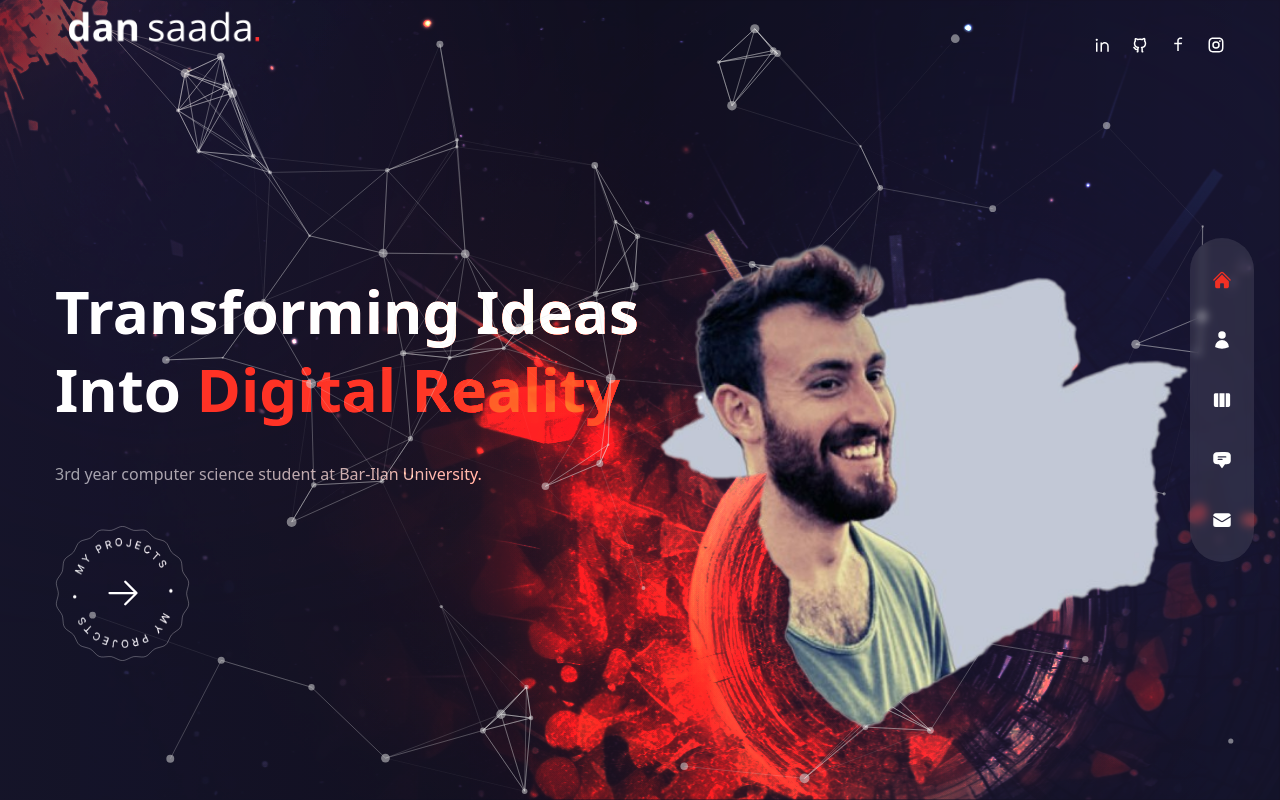
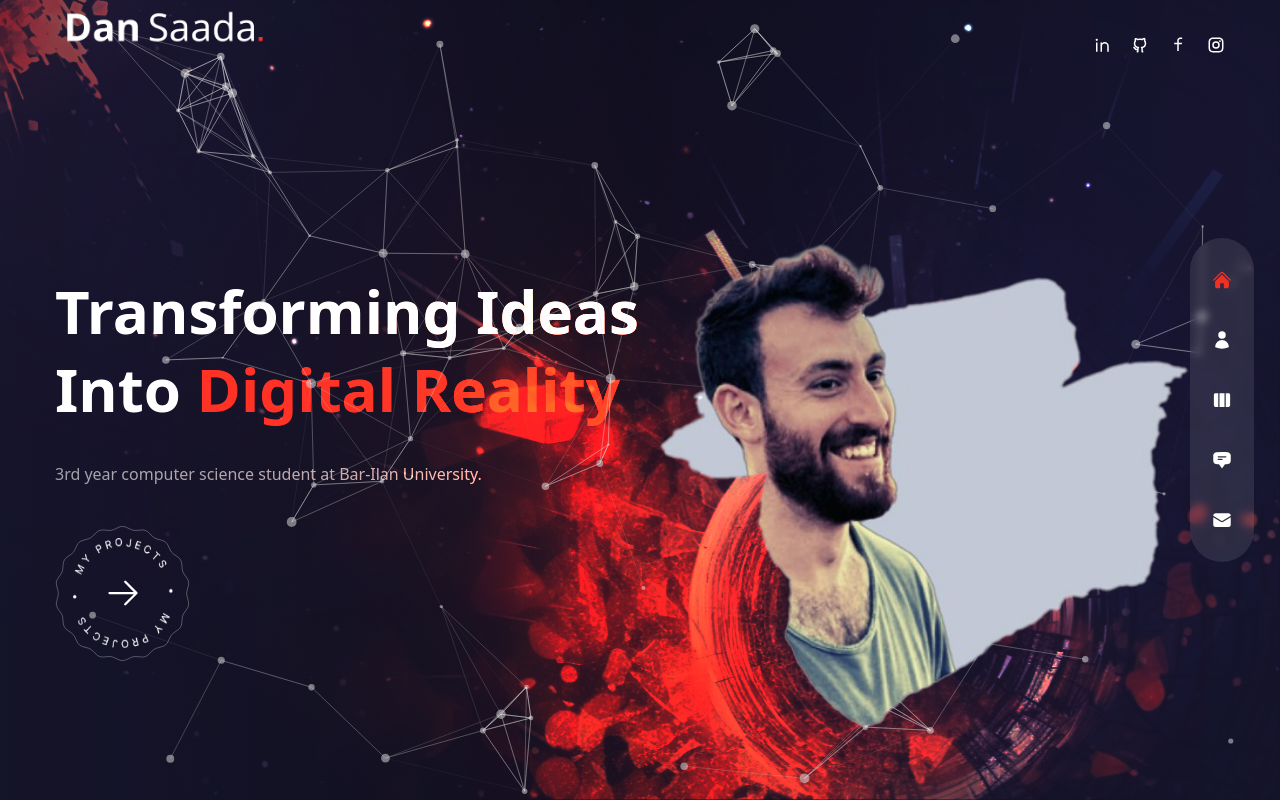
Before and after one commit to DanSaada/Portfolio, a Next.js app: page / in a window 1280 px wide. Built offline with nearby package versions, Linux system fonts and the light colour scheme.

Commit message:
changing logo

```diff
--- a/components/Header.js
+++ b/components/Header.js
@@ -13,7 +13,7 @@ const Header = () => {
       <div className="flex flex-col lg:flex-row justify-between items-center gap-y-6 py-8">
         {/* logo */}
         <Link href={'/'}>
-          <Image src={'/dan-logo5.png'}
+          <Image src={'/dan-saada-logo7.png'}
                  width={220}
                  height={48}
                  alt=""
```
Also changed, not shown: public/dan-saada-logo6.png (added), public/dan-saada-logo7.png (added).
